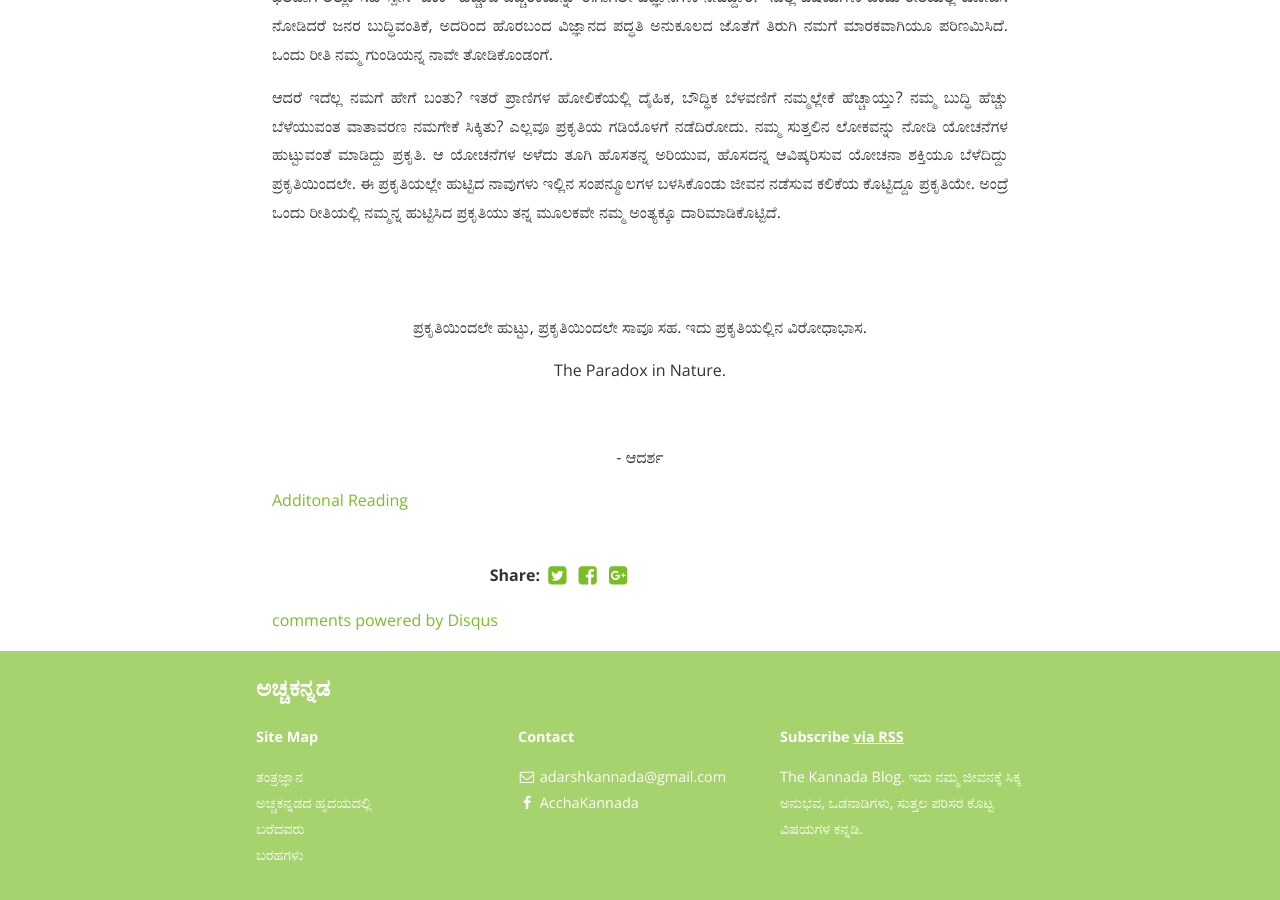
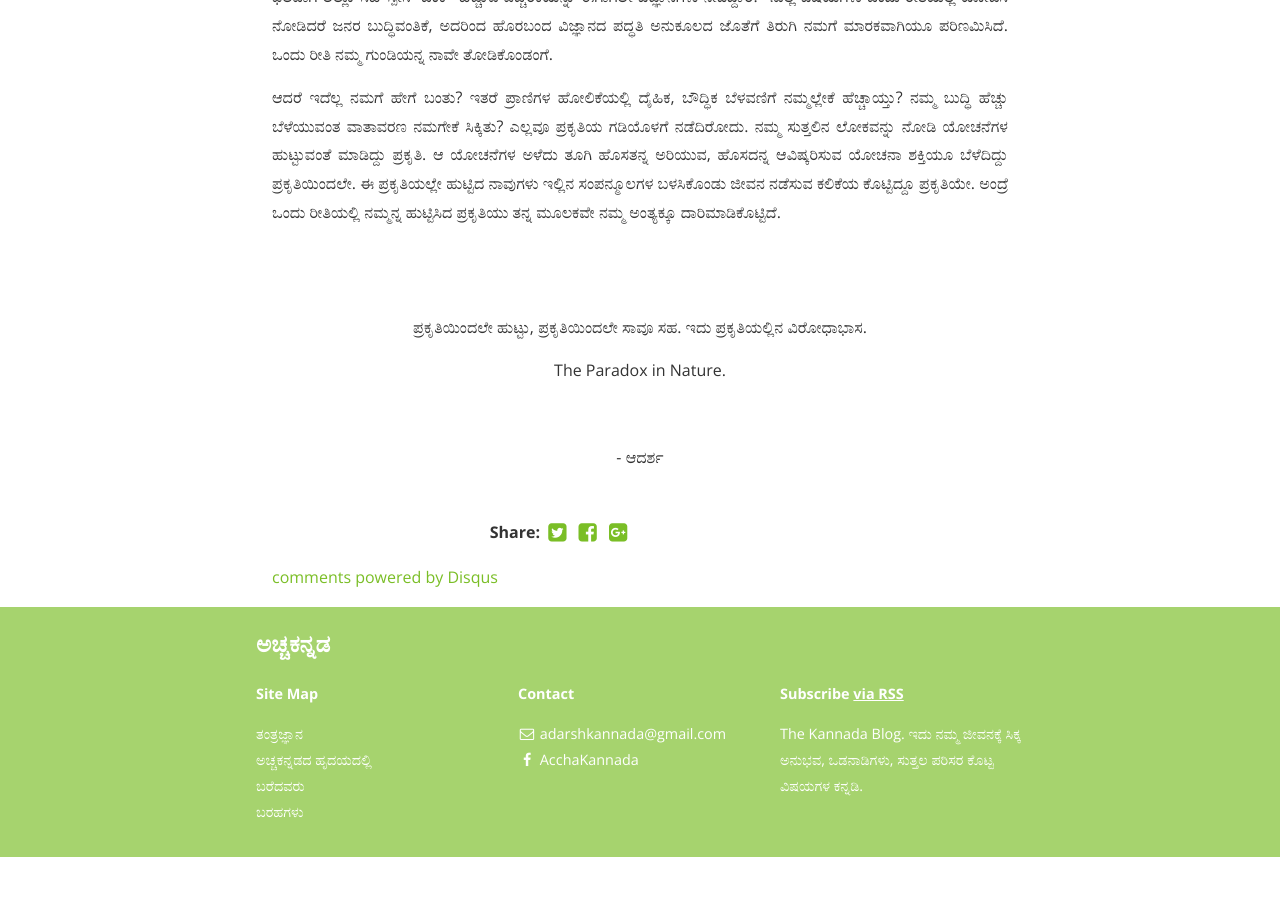
Before and after one commit to bencentra/centrarium, a Jekyll site: the page built from _posts/2021-05-16-prakrutiya-virodhaabhaasa.markdown, in a window 1280 px wide and 900 px high, scrolled down 1310 px. Built offline with Jekyll 4.4.1, drawn with Linux system fonts in a browser that asks for light colours; nearby versions of some CDN libraries; comment, search, counter and statistics services are not loaded; a style sheet for code colours, icons or effects is not loaded; after the commit the page ends 2167 px from its top, so only the background shows below that.

Commit message:
Update 2021-05-16-prakrutiya-virodhaabhaasa.markdown

```diff
--- a/_posts/2021-05-16-prakrutiya-virodhaabhaasa.markdown
+++ b/_posts/2021-05-16-prakrutiya-virodhaabhaasa.markdown
@@ -22,5 +22,3 @@ description: “ಒಂದು ರೀತಿಯಲ್ಲಿ ನಮ್ಮನ್ನ
 <p align = "center"> ಪ್ರಕೃತಿಯಿಂದಲೇ ಹುಟ್ಟು, ಪ್ರಕೃತಿಯಿಂದಲೇ ಸಾವೂ ಸಹ. ಇದು ಪ್ರಕೃತಿಯಲ್ಲಿನ ವಿರೋಧಾಭಾಸ. </p>
 <p align = "center">  The Paradox in Nature. </p><br>
 <p align = "center"> - ಆದರ್ಶ </p>
-
-<a href="https://observer.com/2020/10/spacex-starlink-satellite-collision-risk-space-debris/"> Additonal Reading </a>
```
